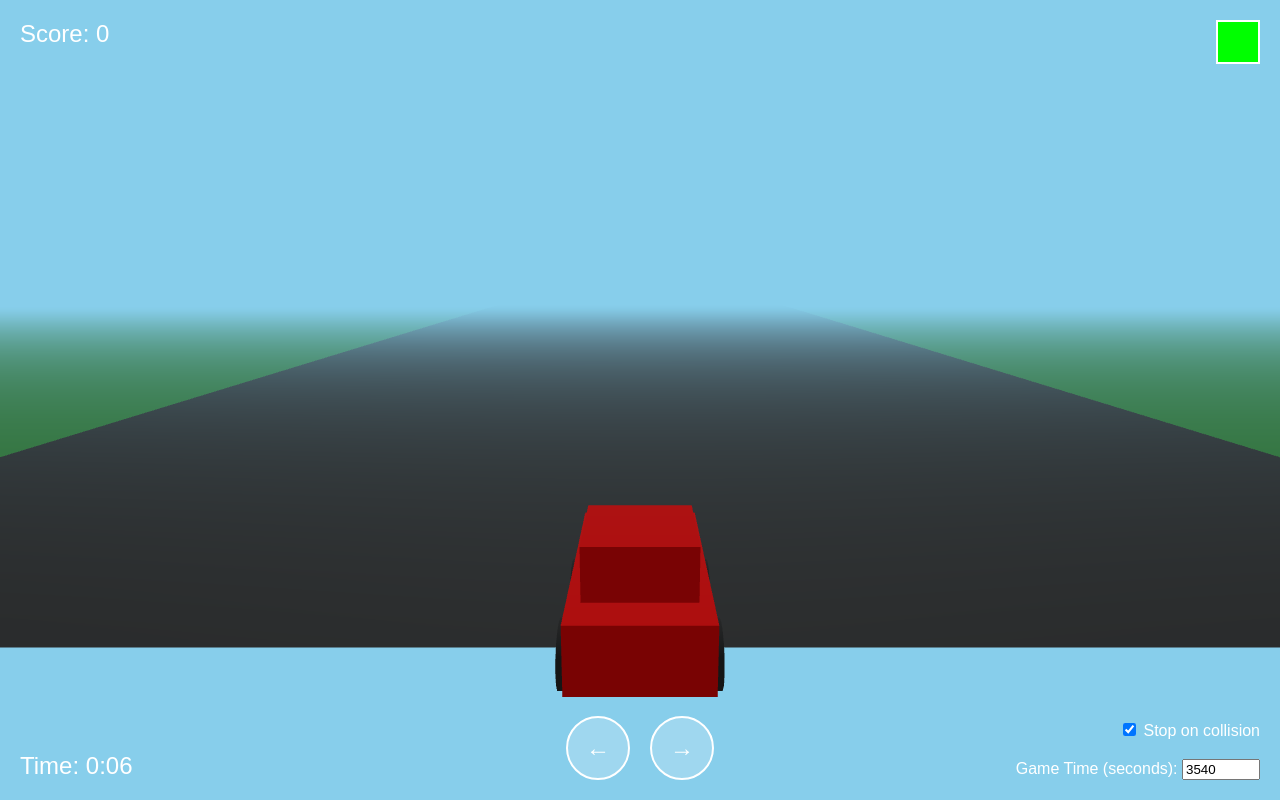
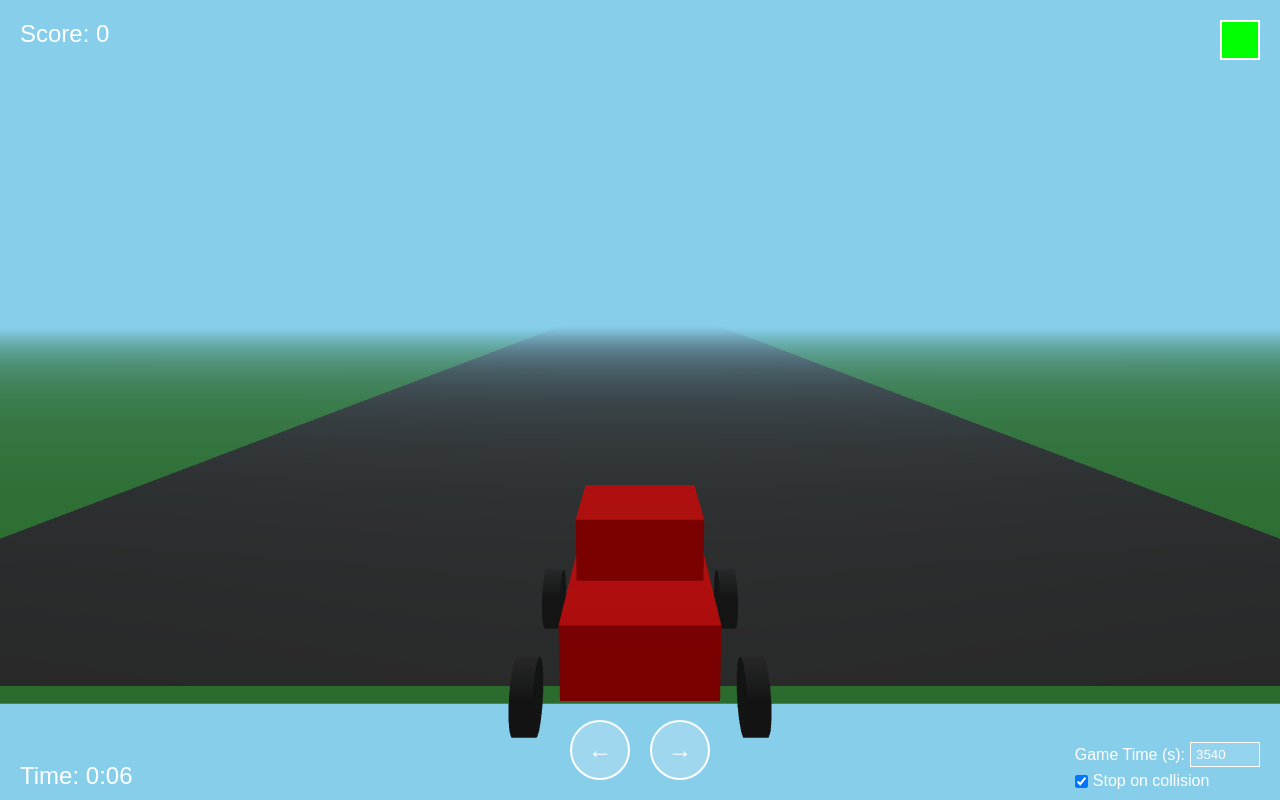
Before and after one commit to patrickms/runtap, a plain HTML site: page index.html in a window 1280 px wide. Drawn offline with nearby package versions, Linux system fonts and the light colour scheme; animation ran at ten frames a second.

Commit message:
Update index.html

```diff
--- a/index.html
+++ b/index.html
@@ -2,33 +2,58 @@
 <html>
 <head>
     <title>3D Runner Game</title>
+    <meta name="viewport" content="width=device-width, initial-scale=1.0, maximum-scale=1.0, user-scalable=no">
     <style>
+        * {
+            margin: 0;
+            padding: 0;
+            box-sizing: border-box;
+        }
+
         body {
             margin: 0;
             overflow: hidden;
             background: #000;
             font-family: Arial, sans-serif;
+            touch-action: none;
         }
+
         canvas {
             display: block;
+            width: 100vw;
+            height: 100vh;
         }
+
+        .game-ui {
+            position: fixed;
+            width: 100%;
+            height: 100%;
+            pointer-events: none;
+        }
+
+        .game-ui > * {
+            pointer-events: auto;
+        }
+
         #score {
             position: absolute;
             top: 20px;
             left: 20px;
             color: white;
-            font-size: 24px;
+            font-size: clamp(16px, 4vw, 24px);
             z-index: 100;
         }
+
         #targetColor {
             position: absolute;
             top: 20px;
             right: 20px;
-            width: 40px;
-            height: 40px;
+            width: clamp(30px, 8vw, 40px);
+            height: clamp(30px, 8vw, 40px);
             border: 2px solid white;
             z-index: 100;
         }
+
         #gameOver {
             display: none;
             position: absolute;
@@ -41,31 +66,27 @@
             border-radius: 10px;
             text-align: center;
             z-index: 100;
+            font-size: clamp(16px, 4vw, 24px);
         }
-        #stopOnCollision {
-            position: absolute;
-            bottom: 60px;
-            right: 20px;
-            color: white;
-            z-index: 100;
-        }
+
         #controls {
             position: fixed;
-			bottom: 20px;
+            bottom: clamp(10px, 4vh, 20px);
             left: 50%;
             transform: translateX(-50%);
             display: flex;
-			gap: 20px;
+            gap: clamp(10px, 3vw, 20px);
             z-index: 100;
         }
+
         .control-btn {
-			width: 60px;
-			height: 60px;
+            width: clamp(40px, 12vw, 60px);
+            height: clamp(40px, 12vw, 60px);
             background: rgba(255, 255, 255, 0.2);
             border: 2px solid white;
             border-radius: 50%;
             color: white;
-			font-size: 24px;
+            font-size: clamp(16px, 4vw, 24px);
             cursor: pointer;
             display: flex;
             align-items: center;
@@ -73,12 +94,97 @@
             user-select: none;
             -webkit-tap-highlight-color: transparent;
         }
+
         .control-btn:active {
             background: rgba(255, 255, 255, 0.4);
+        }
+
+        .bottom-ui {
+            position: fixed;
+            bottom: 0;
+            width: 100%;
+            padding: 10px;
+            display: flex;
+            justify-content: space-between;
+            align-items: flex-end;
+            z-index: 99;
+        }
+
+        #countdown {
+            color: white;
+            font-size: clamp(16px, 4vw, 24px);
+            margin-left: 10px;
+        }
+
+        .settings-panel {
+            display: flex;
+            flex-direction: column;
+            gap: 5px;
+            color: white;
+            font-size: clamp(12px, 3vw, 16px);
+            margin-right: 10px;
+        }
+
+        #timeControl {
+            display: flex;
+            align-items: center;
+            gap: 5px;
+        }
+
+        #gameTime {
+            width: clamp(50px, 15vw, 70px);
+            height: 25px;
+            background: rgba(255, 255, 255, 0.1);
+            border: 1px solid white;
+            color: white;
+            padding: 0 5px;
+        }
+
+        #stopOnCollision {
+            display: flex;
+            align-items: center;
+            gap: 5px;
+        }
+
+        @media (orientation: portrait) {
+            .bottom-ui {
+                flex-direction: column;
+                align-items: flex-start;
+                gap: 10px;
+                padding-bottom: 80px;
+            }
+
+            .settings-panel {
+                width: 100%;
+                flex-direction: row;
+                justify-content: space-between;
+                padding: 0 10px;
+            }
+        }
+
+        @media (max-height: 400px) {
+            .bottom-ui {
+                padding-bottom: 50px;
+            }
+
+            .settings-panel {
+                flex-direction: row;
+                gap: 20px;
+            }
+
+            #controls {
+                bottom: 5px;
+            }
+
+            .control-btn {
+                width: clamp(30px, 8vh, 40px);
+                height: clamp(30px, 8vh, 40px);
+            }
         }
     </style>
 </head>
 <body>
+    <div class="game-ui">
         <div id="score">Score: 0</div>
         <div id="targetColor"></div>
         <div id="gameOver">
@@ -90,18 +196,23 @@
             <div class="control-btn" id="leftBtn">←</div>
             <div class="control-btn" id="rightBtn">→</div>
         </div>
-	<div id="timeControl" style="position: absolute; bottom: 20px; right: 20px; z-index: 100; color: white;">
-		<label for="gameTime">Game Time (seconds): </label>
-        <input type="number" id="gameTime" min="30" max="3540" step="30" value="3540" style="width: 70px;">
+        <div class="bottom-ui">
+            <div id="countdown">Time: 1:00</div>
+            <div class="settings-panel">
+                <div id="timeControl">
+                    <label for="gameTime">Game Time (s):</label>
+                    <input type="number" id="gameTime" min="30" max="3540" step="30" value="3540">
                 </div>
                 <div id="stopOnCollision">
-        <input type="checkbox" id="stopOnCollisionCheckbox" checked> <label for="stopOnCollisionCheckbox">Stop on collision</label>
+                    <input type="checkbox" id="stopOnCollisionCheckbox" checked>
+                    <label for="stopOnCollisionCheckbox">Stop on collision</label>
                 </div>
-	<div id="countdown" style="position: absolute; bottom: 20px; left: 20px; color: white; font-size: 24px; z-index: 100;">
-		Time: 1:00
+            </div>
+        </div>
     </div>
 
     <script src="https://cdnjs.cloudflare.com/ajax/libs/three.js/0.159.0/three.min.js"></script>
+    <!-- Rest of your JavaScript code remains the same -->
 	    <script>
         let camera, scene, renderer, player, road;
         let score = 0;
@@ -110,6 +221,9 @@
         let collectibles = [];
         let targetColor = new THREE.Color();
         let playerPosition = 0;
+		const BASE_WIDTH = 1920; // base width for scaling calculations
+		let SCALE_FACTOR = Math.min(window.innerWidth / BASE_WIDTH, 1);
+		const BASE_ROAD_WIDTH = 16; // reduced from 20 for a narrower road
 		const RENDER_DISTANCE = 50;
 		const MOVE_SPEED = 0.2;
 		// Add these new constants:
@@ -125,9 +239,15 @@
 		const DEFAULT_GAME_TIME = 60; // in seconds
 		const MIN_GAME_TIME = 30; // in seconds
 		const MAX_GAME_TIME = 600; // in seconds (10 minutes)
-		const LANE_WIDTH = 4; // Space between lanes
+		let LANE_WIDTH = 4 * SCALE_FACTOR; // Space between lanes
 		const NUMBER_OF_LANES = 5;
-		const LANE_POSITIONS = [-8, -4, 0, 4, 8]; // X positions for each lane
+		// Calculate lane spacing based on road width, leaving some margin on edges
+		let LANE_SPACING = SCALE_FACTOR * (BASE_ROAD_WIDTH * 0.8) / (NUMBER_OF_LANES - 1.0);
+		// Create lane positions dynamically based on road width
+		let LANE_POSITIONS = Array.from({length: NUMBER_OF_LANES}, (_, i) => {
+			const center = (NUMBER_OF_LANES - 1) / 2;
+			return (i - center) * LANE_SPACING;
+		});
 		let currentLane = 2; // Start in middle lane (index 2)
         let moveDirection = 0;
 		let speed = INITIAL_GAME_SPEED;
@@ -140,7 +260,7 @@
             scene.background = new THREE.Color(0x87CEEB);
 
             camera = new THREE.PerspectiveCamera(60, window.innerWidth / window.innerHeight, 0.1, 1000);
-            camera.position.set(0, 3, -5);
+            camera.position.set(0, 3 * SCALE_FACTOR, -5 * SCALE_FACTOR);
             camera.lookAt(0, 0, 10);
 
             renderer = new THREE.WebGLRenderer({ antialias: true });
@@ -170,7 +290,8 @@
             scene.add(horizon);
 
             // Create road
-			const roadGeometry = new THREE.PlaneGeometry(20, 1000); // Changed from 10 to 20
+			// In the init() function, replace the existing road creation code with:
+			const roadGeometry = new THREE.PlaneGeometry(BASE_ROAD_WIDTH * SCALE_FACTOR, 1000);
 			const roadMaterial = new THREE.MeshStandardMaterial({
 				color: 0x333333,
 				roughness: 0.8
@@ -180,33 +301,33 @@
 			road.position.z = 500;
 			scene.add(road);
 
-            // Create grass
+			// Also adjust the grass position to match the new road width:
 			const grassGeometry = new THREE.PlaneGeometry(100, 1000);
 			const grassMaterial = new THREE.MeshStandardMaterial({ color: 0x3d9e41 });
 
 			const leftGrass = new THREE.Mesh(grassGeometry, grassMaterial);
 			leftGrass.rotation.x = -Math.PI / 2;
-			leftGrass.position.set(-60, -0.1, 500); // Changed from -55
+			leftGrass.position.set(-((BASE_ROAD_WIDTH/2 + 40) * SCALE_FACTOR), -0.1, 500);
 			scene.add(leftGrass);
 
 			const rightGrass = new THREE.Mesh(grassGeometry, grassMaterial);
 			rightGrass.rotation.x = -Math.PI / 2;
-			rightGrass.position.set(60, -0.1, 500); // Changed from 55
+			rightGrass.position.set((BASE_ROAD_WIDTH/2 + 40) * SCALE_FACTOR, -0.1, 500);
 			scene.add(rightGrass);
 
             // Create player
             player = new THREE.Group();
 
-            const bodyGeometry = new THREE.BoxGeometry(1, 0.5, 2);
+            const bodyGeometry = new THREE.BoxGeometry(1 * SCALE_FACTOR, 0.5 * SCALE_FACTOR, 2 * SCALE_FACTOR);
             const bodyMaterial = new THREE.MeshStandardMaterial({ color: 0xff0000 });
             const body = new THREE.Mesh(bodyGeometry, bodyMaterial);
 
-            const roofGeometry = new THREE.BoxGeometry(0.8, 0.4, 0.8);
+			const roofGeometry = new THREE.BoxGeometry(0.8 * SCALE_FACTOR, 0.4 * SCALE_FACTOR, 0.8 * SCALE_FACTOR);
             const roof = new THREE.Mesh(roofGeometry, bodyMaterial);
             roof.position.y = 0.45;
             roof.position.z = -0.3;
 
-            const wheelGeometry = new THREE.CylinderGeometry(0.25, 0.25, 0.15, 16);
+			const wheelGeometry = new THREE.CylinderGeometry(0.25 * SCALE_FACTOR, 0.25 * SCALE_FACTOR, 0.15 * SCALE_FACTOR, 16);
             const wheelMaterial = new THREE.MeshStandardMaterial({ color: 0x333333 });
 
             const wheelPositions = [
@@ -276,7 +397,7 @@
         }
 
         function createObstacle() {
-			const pyramidGeometry = new THREE.ConeGeometry(0.8, 1.5, 4);
+			const pyramidGeometry = new THREE.ConeGeometry(0.8 * SCALE_FACTOR, 1.5 * SCALE_FACTOR, 4);
 			const pyramidMaterial = new THREE.MeshStandardMaterial({ color: 0x666666 });
 			const pyramid = new THREE.Mesh(pyramidGeometry, pyramidMaterial);
 
@@ -294,7 +415,7 @@
             const colors = [0xff0000, 0x00ff00, 0x0000ff, 0xffff00];
             const color = colors[Math.floor(Math.random() * colors.length)];
 
-            const cubeGeometry = new THREE.BoxGeometry(1.5, 1.5, 1.5);
+			const cubeGeometry = new THREE.BoxGeometry(1.5 * SCALE_FACTOR, 1.5 * SCALE_FACTOR, 1.5 * SCALE_FACTOR);
             const cubeMaterial = new THREE.MeshStandardMaterial({ color: color });
             const cube = new THREE.Mesh(cubeGeometry, cubeMaterial);
 
@@ -463,9 +584,28 @@
         }
 
         function onWindowResize() {
+			SCALE_FACTOR = Math.min(window.innerWidth / BASE_WIDTH, 1);
 			camera.aspect = window.innerWidth / window.innerHeight;
 			camera.updateProjectionMatrix();
 			renderer.setSize(window.innerWidth, window.innerHeight);
+
+			// Update road width
+			road.geometry = new THREE.PlaneGeometry(BASE_ROAD_WIDTH * SCALE_FACTOR, 1000);
+
+			// Update grass positions to match new road width
+			const leftGrass = scene.getObjectById(leftGrass.id);
+			const rightGrass = scene.getObjectById(rightGrass.id);
+			if (leftGrass) leftGrass.position.x = -((BASE_ROAD_WIDTH/2 + 40) * SCALE_FACTOR);
+			if (rightGrass) rightGrass.position.x = (BASE_ROAD_WIDTH/2 + 40) * SCALE_FACTOR;
+
+			COLLECTIBLE_SPAWN_RANGE = (BASE_ROAD_WIDTH * 0.4) * SCALE_FACTOR; // Half the road width
+			// Update lane positions
+			LANE_SPACING = SCALE_FACTOR * (BASE_ROAD_WIDTH * 0.8) / (NUMBER_OF_LANES - 1.0);
+			// Create lane positions dynamically based on road width
+			LANE_POSITIONS = Array.from({length: NUMBER_OF_LANES}, (_, i) => {
+				const center = (NUMBER_OF_LANES - 1) / 2;
+				return (i - center) * LANE_SPACING;
+			});
         }
 
         function formatTime(seconds) {
```
Lines whose indentation alone changed are shown as unchanged.
